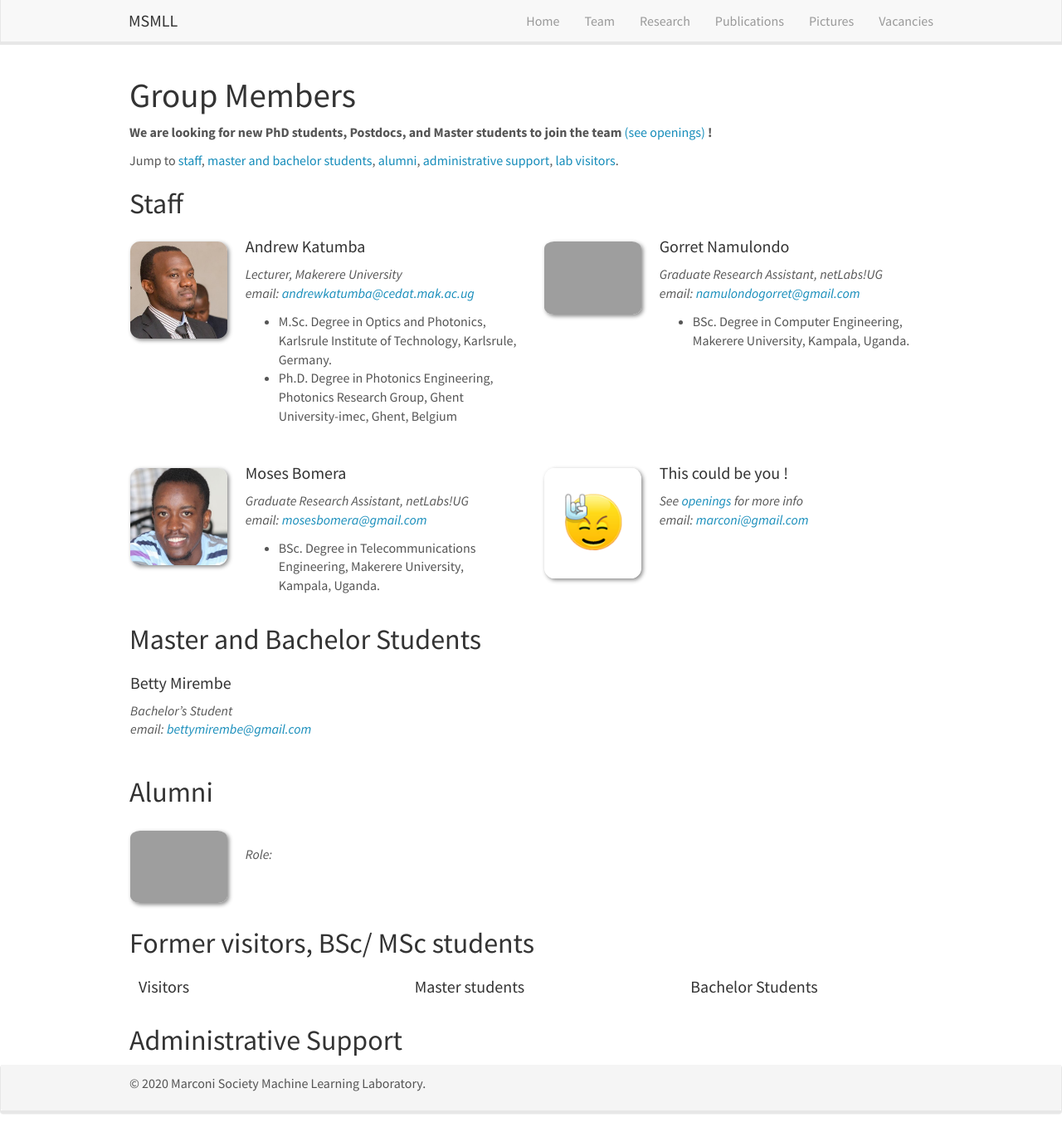
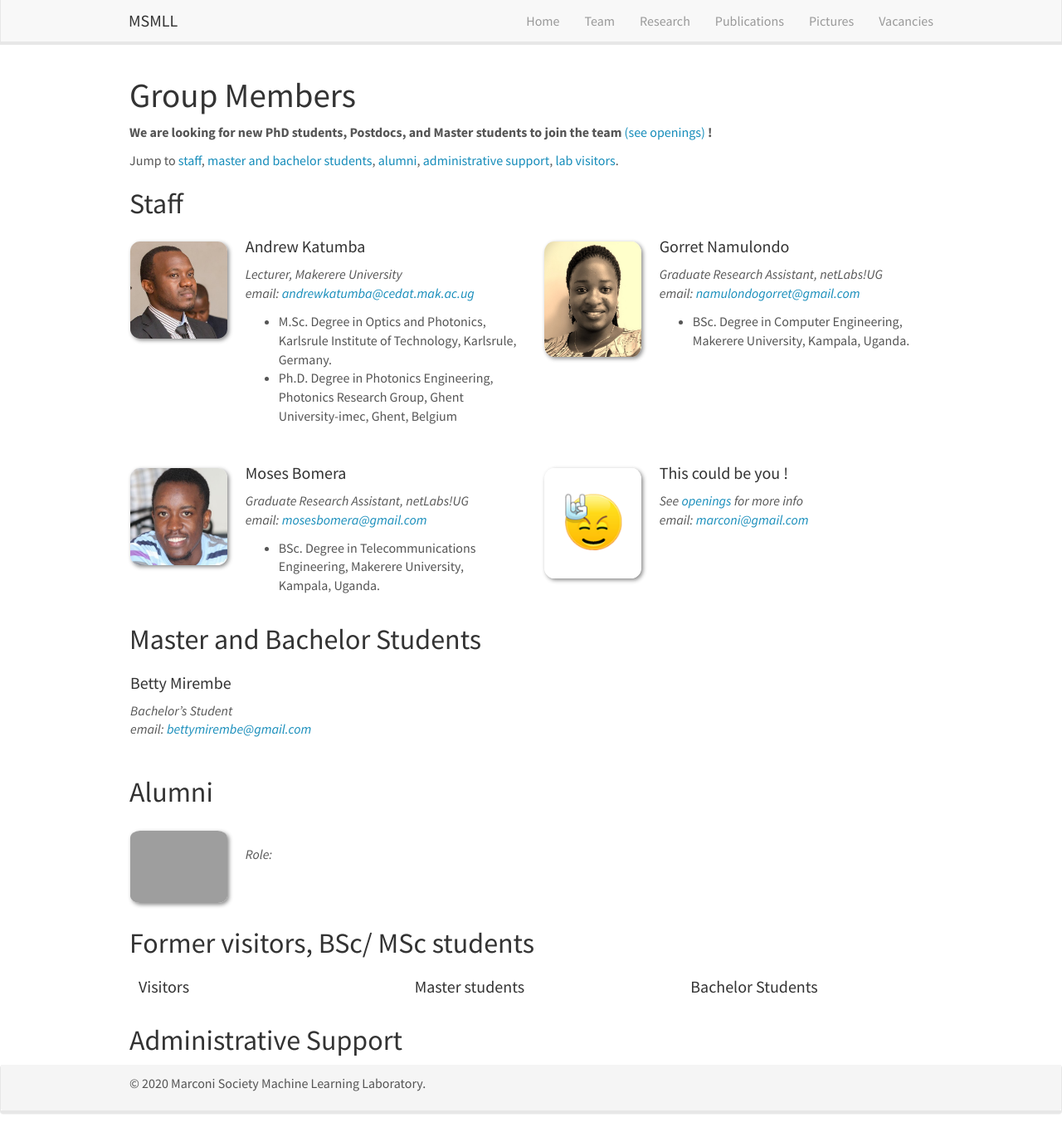
Before and after one commit to rifkatunda/marconimllab, a Jekyll site: the page built from _pages/team.md, in a window 1280 px wide and 1364 px high. Shown: the whole window at 83% size. Built offline with Jekyll 4.4.1, drawn with Linux system fonts in a browser that asks for light colours; nearby versions of some CDN libraries.

Commit message:
Update team_members.yml

```diff
--- a/_data/team_members.yml
+++ b/_data/team_members.yml
@@ -8,7 +8,7 @@
   education3:
 
 - name: Gorret Namulondo
-  photo: gorret.png
+  photo: gorret.jpg
   info: Graduate Research Assistant, netLabs!UG
   email: namulondogorret@gmail.com
   number_educ: 1
```
